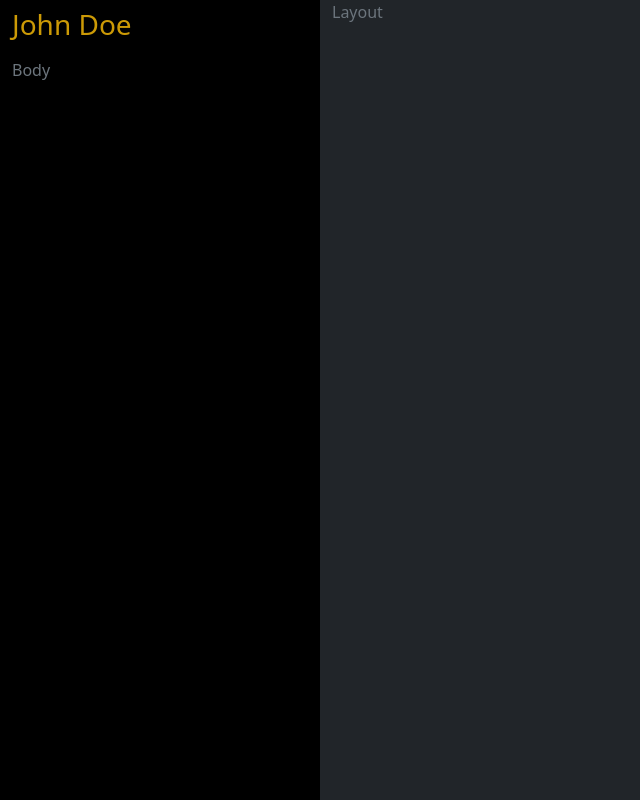
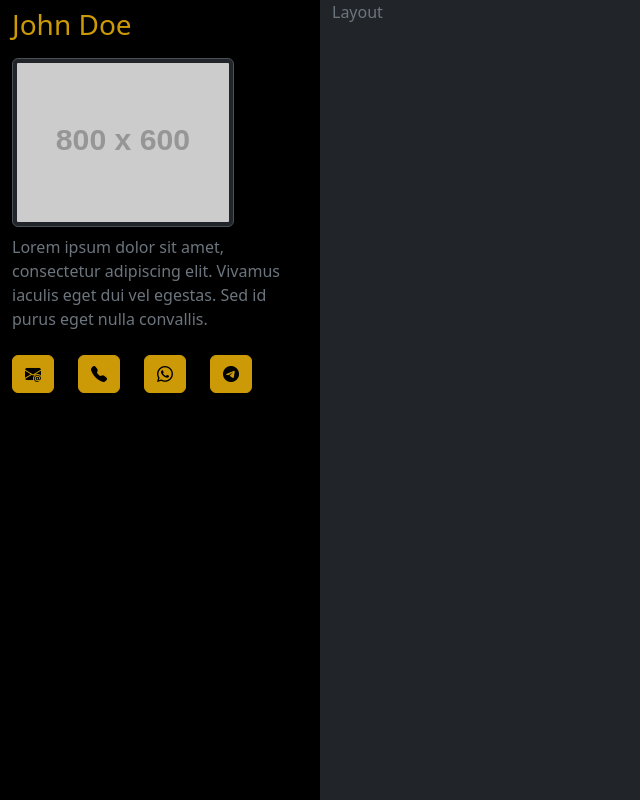
Before and after one commit to mineot/website, a React (Vite) app: page / in a window 1280 px wide. Shown: the whole page, without its empty margins (0-640 px from the left). Built offline with nearby package versions, Linux system fonts and the light colour scheme.

Commit message:
alpha/react - sidebar building

```diff
--- a/src/assets/fast-contact.scss
+++ b/src/assets/fast-contact.scss
@@ -1,10 +1,10 @@
 .fast-contacts {
+  @extend .mt-4;
   display: flex;
   flex-direction: row;
-  width: 100%;
 
   .fast-contact-item {
-    text-align: center;
-    flex: 1;
+    @extend .me-4;
+    flex: 0;
   }
 }
--- a/src/core/doc/default-doc.ts
+++ b/src/core/doc/default-doc.ts
@@ -6,7 +6,7 @@ export const DefaultDocument: Document = {
   title: "Job Title",
   summary:
     "Lorem ipsum dolor sit amet, consectetur adipiscing elit. Vivamus iaculis eget dui vel egestas. Sed id purus eget nulla convallis.",
-  fastContact: [
+  fastContacts: [
     {
       name: "E-mail",
       icon: "bi bi-envelope-at-fill",
--- a/src/core/doc/document.ts
+++ b/src/core/doc/document.ts
@@ -11,5 +11,5 @@ export interface Document {
   photo: string;
   title: string;
   summary: string;
-  fastContact: Array<FastContact>;
+  fastContacts: Array<FastContact>;
 }
--- a/src/main.scss
+++ b/src/main.scss
@@ -1,6 +1,6 @@
 @import "./assets/configuration.scss";
 @import "./assets/layout.scss";
-// @import "./assets/fast-contact.scss";
+@import "./assets/fast-contact.scss";
 
 .bg-color {
   background-color: $background;
--- a/src/views/components/layout/sidebar.tsx
+++ b/src/views/components/layout/sidebar.tsx
@@ -5,20 +5,34 @@ export interface Props {
 }
 
 export function Sidebar(props: Props) {
-  const buttons = [];
+  let buttons: any = "";
+  let fastContactItems: any = [];
 
   if (props.showClose) {
-    buttons.push(
+    buttons = (
       <button
         type="button"
-        className="btn btn-secondary float-end"
+        className="btn btn-link text-secondary float-end"
         data-bs-dismiss="offcanvas"
-        key={new Date().getTime()}
       >
         <i className="bi bi-x-lg"></i>
-      </button>,
+      </button>
     );
   }
+
+  fastContactItems = document.fastContacts.map((item: any) => {
+    return (
+      <div className="fast-contact-item" key={item.key}>
+        <a
+          href={item.url}
+          className="btn btn-secondary"
+          target={item.outside ? "_blank" : ""}
+        >
+          <i className={item.icon}></i>
+        </a>
+      </div>
+    );
+  });
 
   return (
     <div className="sidebar">
@@ -30,7 +44,17 @@ export function Sidebar(props: Props) {
           <div className="close">{buttons}</div>
         </div>
       </div>
-      <div className="body">Body</div>
+      <div className="body">
+        <div>
+          <img
+            className="img-fluid img-thumbnail w-75"
+            src={document.photo}
+            alt={document.name}
+          />
+        </div>
+        <div className="mt-2">{document.summary}</div>
+        <div className="fast-contacts">{fastContactItems}</div>
+      </div>
     </div>
   );
 }
```
